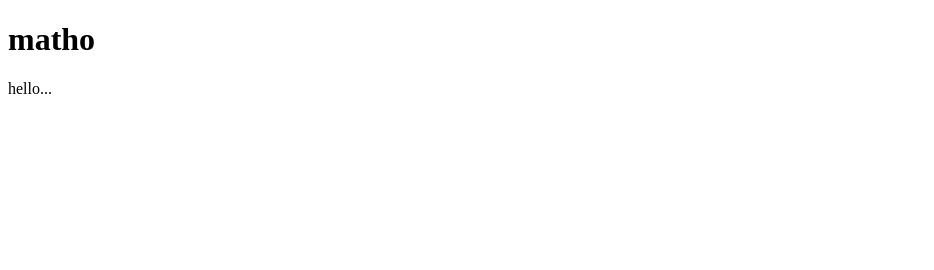
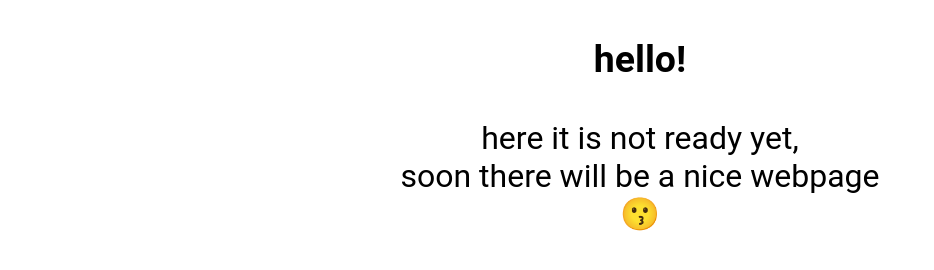
Before and after one commit to mathocosta/mathocosta.github.io, a plain HTML site: page index.html in a window 1280 px wide. Shown: the whole page, without its empty margins (0-934 px from the left). Drawn offline with Linux system fonts and the light colour scheme.

Commit message:
first page

```diff
--- a/index.html
+++ b/index.html
@@ -3,9 +3,20 @@
 <head>
   <meta charset="UTF-8">
   <title>matho</title>
+  <style>
+    .main {
+      width: 40rem;
+      margin: 1rem auto;
+      text-align: center;
+      font-family: Roboto, Arial, sans-serif;
+      font-size: 2rem;
+    }
+  </style>
 </head>
 <body>
-  <h1>matho</h1>
-  <p>hello...</p>
+  <div class="main">
+    <h3>hello!</h3>
+    <p>here it is not ready yet, <br> soon there will be a nice webpage<br>😗</p>
+  </div>
 </body>
 </html>
```
Also changed, not shown: README.md.
